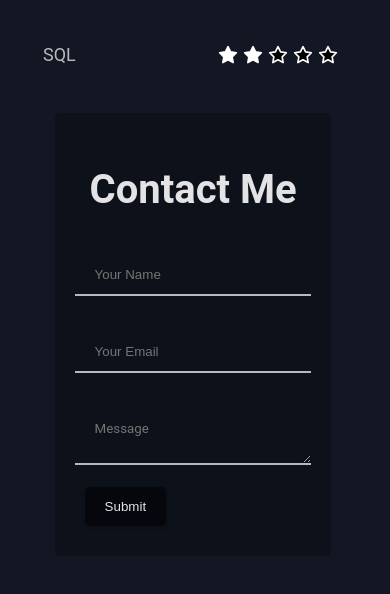
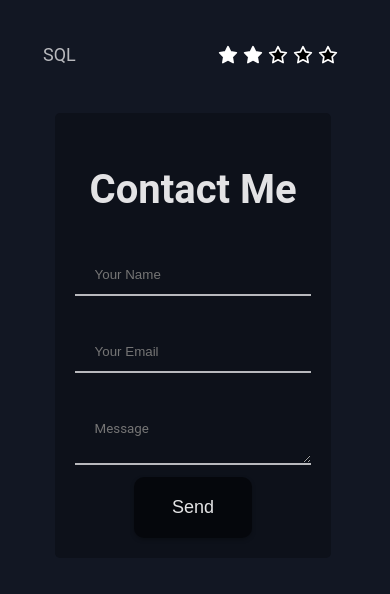
Before and after one commit to CodeyArch/codeyarch.github.io, a React (Create React App) app: page / in a window 390 px wide. Shown: the part 4447-5041 px from the top of the page. Built offline with nearby package versions, Linux system fonts and the light colour scheme.

Commit message:
Minor UI Improvements, colours and contact form

```diff
--- a/src/App.css
+++ b/src/App.css
@@ -460,12 +460,13 @@ h1 {
 }
 /* form css */
 .contact-form-container {
-  max-width: 100%;
+  width: 100%;
   justify-content: center;
-
+  display: inline-flex;
 }
 
 form {
+  width: 100%;
   margin-left: 10%;
   margin-right: 10%;
   background-color: #0D111A;
@@ -514,14 +515,32 @@ textarea:focus {
 
 button[type='submit'] {
   background-color: #05070C;
+  font-size: 18px;
   color: #E3E3E5;
-  padding: 12px 20px;
-  margin: 10px;
+  padding: 20px 32px;
+  margin-left: 35%;
   border: none;
-  border-radius: 5px;
+  width: 30%;
+  border-radius: 10px;
   cursor: pointer;
   transition: background-color 0.2s ease-in-out;
   box-shadow: 0 2px 4px rgba(0, 0, 0, 0.24);
+}
+/* mobile */
+@media (max-width: 576px) {
+  button[type='submit'] {
+    background-color: #05070C;
+    font-size: 18px;
+    color: #E3E3E5;
+    padding: 20px 32px;
+    border: none;
+    margin-left: 25%;
+    width: 50%;
+    border-radius: 10px;
+    cursor: pointer;
+    transition: background-color 0.2s ease-in-out;
+    box-shadow: 0 2px 4px rgba(0, 0, 0, 0.24);
+  }
 }
 button[type='submit']:hover {
   background-color: #1E60FF;
@@ -606,7 +625,7 @@ button[type='submit']:hover {
 }
 
 .socials a:hover {
-  background-color: #70ad70;
+  background-color: #1E60FF;
   color: #10161d;
 }
 
--- a/src/components/Contact.js
+++ b/src/components/Contact.js
@@ -70,7 +70,7 @@ const Contact = () => {
                         style={{fontFamily: "inherit"}}
                     />
                     {messageError && <span className="error">{messageError}</span>}
-                    <button type="submit">Submit</button>
+                    <button type="submit">Send</button>
                 </form>
             </div>
         </section>
--- a/src/components/Projects.js
+++ b/src/components/Projects.js
@@ -18,7 +18,7 @@ function Projects() {
                                 <h2 className="projects-header">{project.name}</h2>
                                 <p className="projects-description">{project.description}</p>
                                 <button className="overlay-button">Read More</button>
-                                // Todo: make the "Read More" button actually link to somewhere"
+                                // Todo: Make the "Read More" button actually link to somewhere
                             </div>
                         </div>
                     ))}
```
